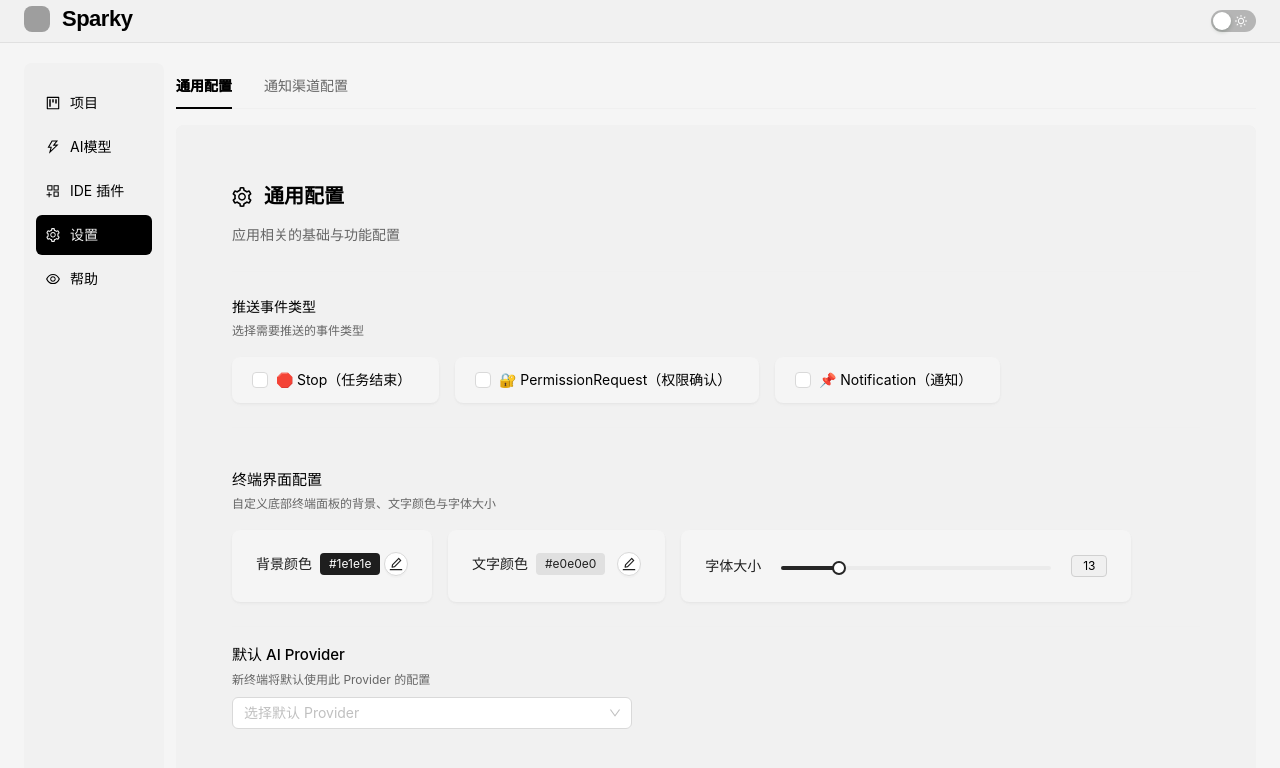
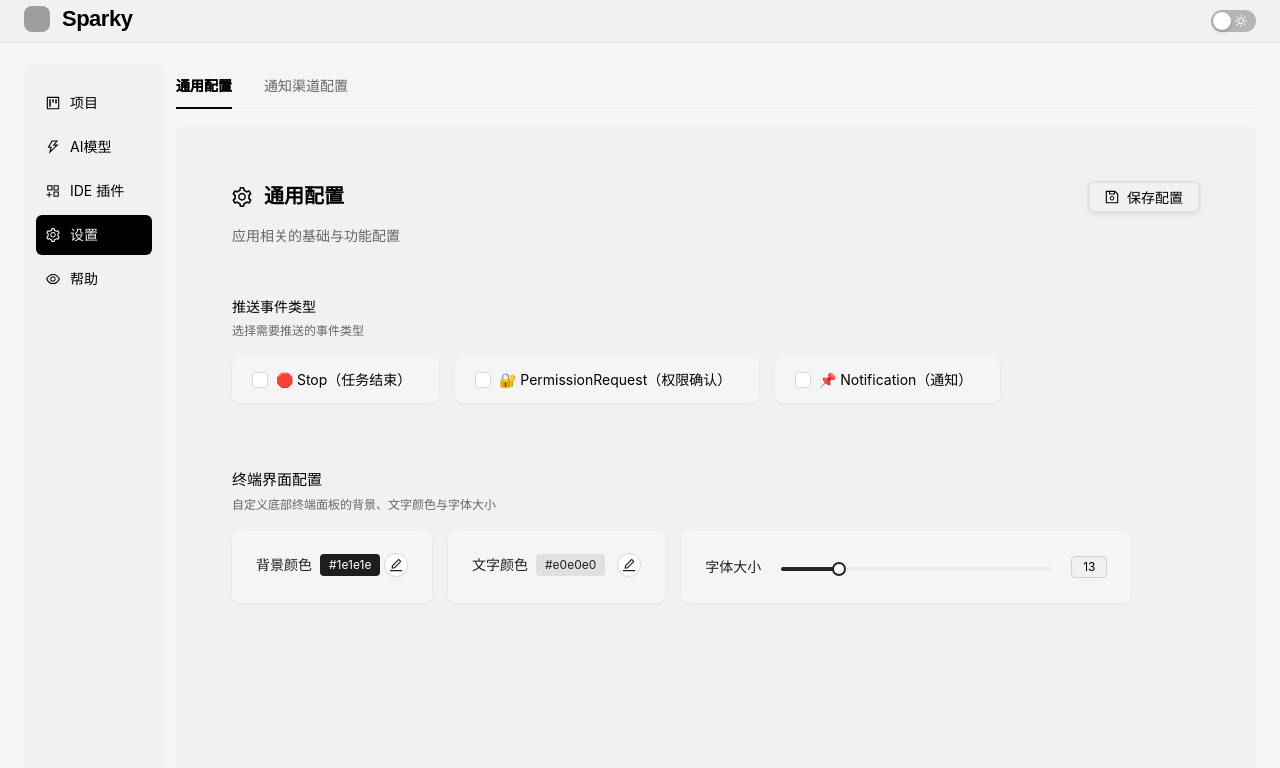
Before and after one commit to zalsay/sparky, a React (Vite) app in the folder ui/: page / in a window 1280 px wide. Both pictures are taken after a click on the item "设置". Shown: the top 768 px of the page. Built offline with nearby package versions, Linux system fonts and the light colour scheme; grey boxes are pictures that could not be loaded.

Commit message:
feat: Implement IDE connection status indicator with polling, switch user feedback from messages to notifications, and refine settings form layout.

```diff
--- a/ui/src/App.tsx
+++ b/ui/src/App.tsx
@@ -109,7 +109,7 @@ interface SessionInfo {
 const LAST_PROVIDER_BY_PROJECT_STORAGE_KEY = 'sparky-last-provider-by-project';
 
 function AppContent({ isDarkMode, setIsDarkMode }: { isDarkMode: boolean, setIsDarkMode: (v: boolean) => void }) {
-  const { message: messageApi, modal: modalApi } = AntApp.useApp();
+  const { message: messageApi, modal: modalApi, notification: notificationApi } = AntApp.useApp();
   const [form] = Form.useForm();
   const [providerForm] = Form.useForm();
   const [loading, setLoading] = useState(false);
@@ -451,24 +451,32 @@ function AppContent({ isDarkMode, setIsDarkMode }: { isDarkMode: boolean, setIsD
       .catch(err => console.error('Failed to get IDE plugins:', err));
   }, [activeMenu, tauriAvailable]);
 
-  // Check code-server connection when entering project detail
+  // Check code-server connection when entering project detail or when marked as disconnected
   useEffect(() => {
-    if (!tauriAvailable || activeMenu !== 'project-detail' || !selectedProject) {
-      setCodeServerConnected(null);
+    if (!tauriAvailable || activeMenu !== 'project-detail' || !selectedProject || codeServerConnected === true) {
       return;
     }
 
+    let intervalId: NodeJS.Timeout;
+
     const checkConnection = async () => {
       try {
         const connected = await invoke<boolean>('check_code_server_connection');
-        setCodeServerConnected(connected);
+        if (connected) {
+          setCodeServerConnected(true);
+        }
       } catch (err) {
         console.error('Failed to check code-server connection:', err);
       }
     };
 
     checkConnection();
-  }, [activeMenu, selectedProject, tauriAvailable]);
+    intervalId = setInterval(checkConnection, 2000);
+
+    return () => {
+      if (intervalId) clearInterval(intervalId);
+    };
+  }, [activeMenu, selectedProject, tauriAvailable, codeServerConnected]);
 
   const handleTerminalInput = (data: string) => {
     if (!tauriAvailable || !selectedProject) {
@@ -523,6 +531,7 @@ function AppContent({ isDarkMode, setIsDarkMode }: { isDarkMode: boolean, setIsD
   const handleEnterProject = (project: Project) => {
     setSelectedProject(project);
     setActiveMenu('project-detail');
+    setCodeServerConnected(false); // Reset connection status to trigger polling and loading UI
     // Immediately show project as "running" without waiting for the next poll
     setActiveProjects(prev =>
       prev.includes(project.path) ? prev : [...prev, project.path]
@@ -722,9 +731,19 @@ function AppContent({ isDarkMode, setIsDarkMode }: { isDarkMode: boolean, setIsD
       await invoke('save_config', { config: newConfig });
       setAppConfig(newConfig);
       form.setFieldsValue(newConfig);
-      messageApi.success('已设为默认');
+      notificationApi.success({
+        message: '设置成功',
+        description: '已更新默认 AI Provider',
+        placement: 'topRight',
+        duration: 2,
+      });
     } catch (e) {
-      messageApi.error(`设置默认失败: ${e} `);
+      notificationApi.error({
+        message: '操作失败',
+        description: `无法设置默认 Provider: ${e}`,
+        placement: 'topRight',
+        duration: 4,
+      });
     }
   };
 
@@ -754,9 +773,19 @@ function AppContent({ isDarkMode, setIsDarkMode }: { isDarkMode: boolean, setIsD
       };
       await invoke('save_config', { config: configToSave });
       setAppConfig(configToSave);
-      messageApi.success('配置已保存');
+      notificationApi.success({
+        message: '保存成功',
+        description: '您的配置已成功同步到系统',
+        placement: 'topRight',
+        duration: 2,
+      });
     } catch (error) {
-      messageApi.error(`保存配置失败: ${error} `);
+      notificationApi.error({
+        message: '保存失败',
+        description: `错误原因: ${error}`,
+        placement: 'topRight',
+        duration: 4,
+      });
     } finally {
       setLoading(false);
     }
@@ -989,6 +1018,19 @@ function AppContent({ isDarkMode, setIsDarkMode }: { isDarkMode: boolean, setIsD
               </div>
               {/* <p className="subtitle">多渠道集成 · 随时随地链接 Claude Code</p> */}
             </div>
+            <div style={{ display: 'flex', alignItems: 'center', gap: '16px' }}>
+              {activeMenu === 'project-detail' && (
+                <Tooltip title={codeServerConnected ? "IDE 已就绪" : "IDE 启动中..."}>
+                  <div className={`ide-status-indicator ${!codeServerConnected ? 'loading' : ''}`} style={{ display: 'flex', alignItems: 'center' }}>
+                    {!codeServerConnected ? (
+                      <LoadingOutlined style={{ fontSize: 18, color: 'var(--text-primary)', marginRight: 8 }} />
+                    ) : (
+                      <CheckCircleOutlined style={{ fontSize: 18, color: '#52c41a', marginRight: 8 }} />
+                    )}
+                    <img src={codeIcon} alt="IDE" style={{ width: 22, height: 22, opacity: codeServerConnected ? 1 : 0.6 }} />
+                  </div>
+                </Tooltip>
+              )}
               <Switch
                 className="theme-switch"
                 checked={isDarkMode}
@@ -996,6 +1038,7 @@ function AppContent({ isDarkMode, setIsDarkMode }: { isDarkMode: boolean, setIsD
                 checkedChildren={<MoonOutlined />}
                 unCheckedChildren={<SunOutlined />}
               />
+            </div>
           </div>
         </header>
 
@@ -2586,7 +2629,21 @@ function AppContent({ isDarkMode, setIsDarkMode }: { isDarkMode: boolean, setIsD
                   <div className="settings-page">
                     <div className="main-grid">
                       <div className="left-column">
-                        <Form form={form} layout="vertical" onFinish={handleSave} className="config-form" style={{ marginTop: 0, display: 'flex', flexDirection: 'column', flex: 1 }}>
+                        <Form
+                          form={form}
+                          layout="vertical"
+                          onFinish={handleSave}
+                          onFinishFailed={() => {
+                            notificationApi.error({
+                              message: '保存失败',
+                              description: '请检查必填项是否正确填写',
+                              placement: 'topRight',
+                              duration: 4,
+                            });
+                          }}
+                          className="config-form"
+                          style={{ marginTop: 0, display: 'flex', flexDirection: 'column', flex: 1 }}
+                        >
                           <Tabs
                             defaultActiveKey="general"
                             className="settings-tabs"
@@ -2597,9 +2654,14 @@ function AppContent({ isDarkMode, setIsDarkMode }: { isDarkMode: boolean, setIsD
                                 label: '通用配置',
                                 children: (
                                   <Card className="projects-card general-card" variant="borderless" style={{ height: 'auto', flex: 1 }}>
-                                    <div className="card-header">
+                                    <div className="card-header" style={{ display: 'flex', justifyContent: 'space-between', alignItems: 'center' }}>
+                                      <div style={{ display: 'flex', alignItems: 'center', gap: '12px' }}>
                                         <SettingOutlined className="card-icon" />
                                         <h2>通用配置</h2>
+                                      </div>
+                                      <Button type="primary" htmlType="submit" icon={<SaveOutlined />} loading={loading}>
+                                        保存配置
+                                      </Button>
                                     </div>
                                     <p className="card-description">应用相关的基础与功能配置</p>
                                     <Divider />
@@ -2696,25 +2758,6 @@ function AppContent({ isDarkMode, setIsDarkMode }: { isDarkMode: boolean, setIsD
                                       </div>
                                     </Form.Item>
 
-                                    <Divider style={{ margin: '24px 0 16px 0' }} />
-                                    <Form.Item
-                                      label={
-                                        <div style={{ display: 'flex', flexDirection: 'column', gap: '4px' }}>
-                                          <div style={{ display: 'flex', alignItems: 'center', gap: '8px' }}>
-                                            <span style={{ fontSize: '15px', fontWeight: 500 }}>默认 AI Provider</span>
-                                          </div>
-                                          <span style={{ fontSize: '12px', color: 'var(--text-secondary)', fontWeight: 'normal' }}>新终端将默认使用此 Provider 的配置</span>
-                                        </div>
-                                      }
-                                      name="default_provider_id"
-                                    >
-                                      <Select
-                                        placeholder="选择默认 Provider"
-                                        allowClear
-                                        style={{ width: '100%', maxWidth: '400px' }}
-                                        options={providers.map(p => ({ label: p.name, value: p.id }))}
-                                      />
-                                    </Form.Item>
                                   </Card>
                                 ),
                               },
@@ -2723,9 +2766,14 @@ function AppContent({ isDarkMode, setIsDarkMode }: { isDarkMode: boolean, setIsD
                                 label: '通知渠道配置',
                                 children: (
                                   <Card className="projects-card channel-card" variant="borderless" style={{ flex: 1, height: 'auto' }}>
-                                    <div className="card-header">
+                                    <div className="card-header" style={{ display: 'flex', justifyContent: 'space-between', alignItems: 'center' }}>
+                                      <div style={{ display: 'flex', alignItems: 'center', gap: '12px' }}>
                                         <ApiOutlined className="card-icon" />
                                         <h2>通知渠道配置</h2>
+                                      </div>
+                                      <Button type="primary" htmlType="submit" icon={<SaveOutlined />} loading={loading}>
+                                        保存配置
+                                      </Button>
                                     </div>
                                     <p className="card-description">管理飞书、钉钉与企业微信的应用配置</p>
                                     <Divider />
@@ -2767,9 +2815,8 @@ function AppContent({ isDarkMode, setIsDarkMode }: { isDarkMode: boolean, setIsD
                                                 </Form.Item>
 
                                                 <div className="action-buttons">
-                                                  <Button type="primary" htmlType="submit" icon={<SaveOutlined />} loading={loading} size="large">保存设置</Button>
-                                                  <Button type="default" icon={<ApiOutlined />} onClick={handleTestConnection} loading={testingConnection} size="large">测试连接</Button>
-                                                  <Button type="default" onClick={handleUploadAnthropicLogo} loading={uploadingLogo} size="large">使用 Anthropic Logo</Button>
+                                                  <Button type="default" icon={<ApiOutlined />} onClick={handleTestConnection} loading={testingConnection}>测试连接</Button>
+                                                  <Button type="default" onClick={handleUploadAnthropicLogo} loading={uploadingLogo}>使用 Anthropic Logo</Button>
                                                 </div>
                                               </div>
                                             ),
@@ -2954,6 +3001,14 @@ function AppContent({ isDarkMode, setIsDarkMode }: { isDarkMode: boolean, setIsD
             form={providerForm}
             layout="vertical"
             key={editingProvider?.id || 'new'}
+            onFinishFailed={() => {
+              notificationApi.error({
+                message: '提交失败',
+                description: '请检查表单必填项',
+                placement: 'topRight',
+                duration: 4,
+              });
+            }}
             initialValues={editingProvider ? {
               ...editingProvider,
               ... (editingProvider.settings_config ? JSON.parse(editingProvider.settings_config) : {})
@@ -2997,9 +3052,19 @@ function AppContent({ isDarkMode, setIsDarkMode }: { isDarkMode: boolean, setIsD
                   });
                 }
                 setProviderModalOpen(false);
-                messageApi.success('保存成功');
+                notificationApi.success({
+                  message: '保存成功',
+                  description: 'AI 模型配置已更新',
+                  placement: 'topRight',
+                  duration: 2,
+                });
               } catch (e) {
-                messageApi.error(`保存失败: ${e} `);
+                notificationApi.error({
+                  message: '保存失败',
+                  description: `错误原因: ${e}`,
+                  placement: 'topRight',
+                  duration: 4,
+                });
               }
             }}
           >
```
Lines whose indentation alone changed are shown as unchanged.
